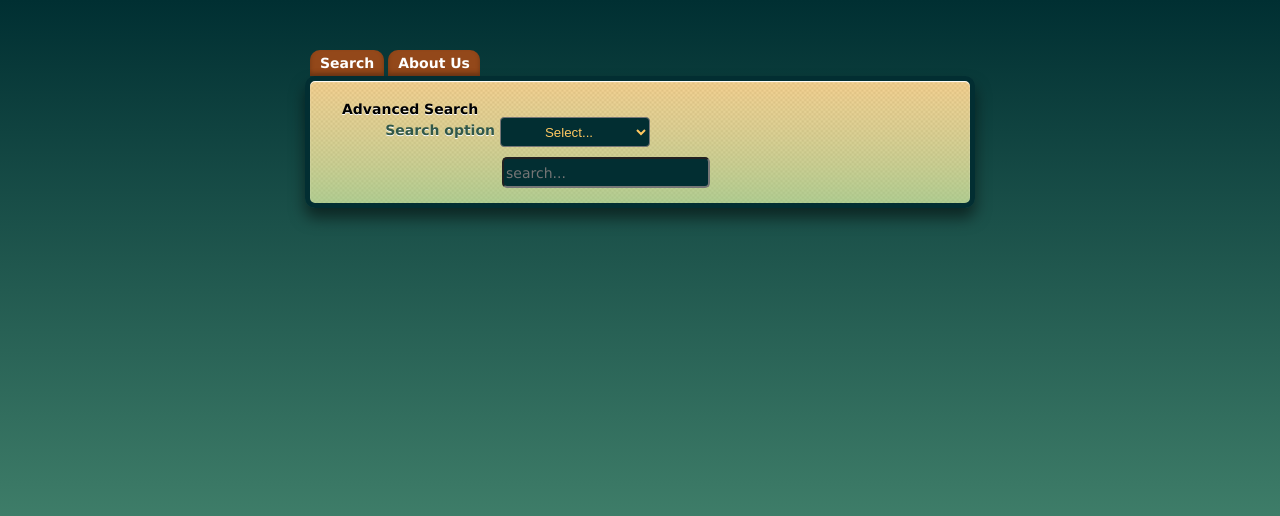
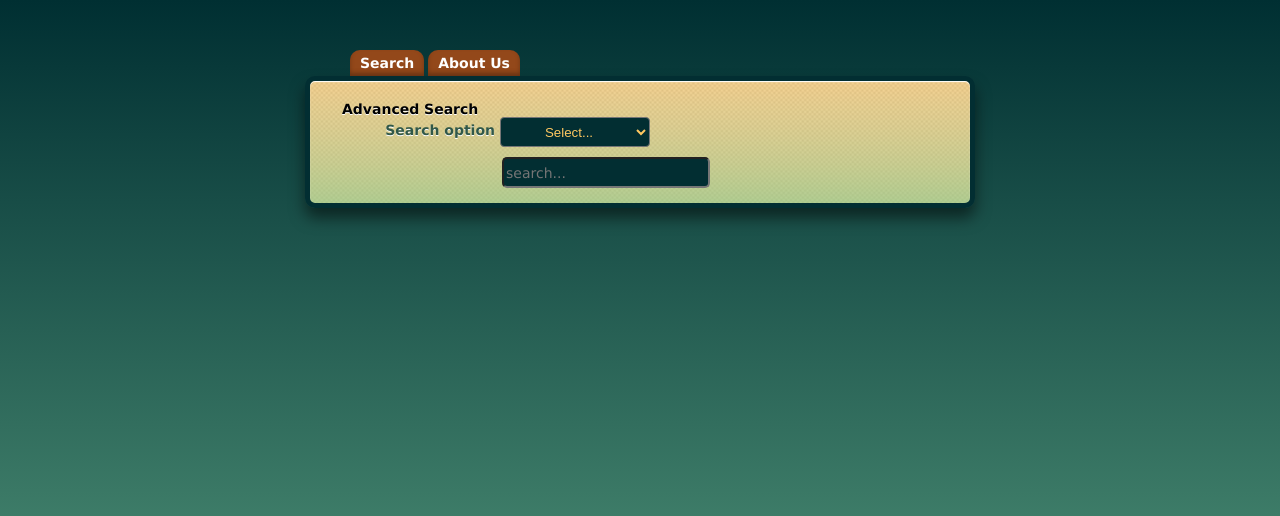
Before and after one commit to CodeYourFuture/javascript-module3, a plain HTML site: page serviceLondon1/index.html in a window 1280 px wide. Drawn offline with Linux system fonts and the light colour scheme.

Commit message:
css file modified

```diff
--- a/serviceLondon1/mystyle.css
+++ b/serviceLondon1/mystyle.css
@@ -17,7 +17,6 @@ form * {
 	zoom: 1;
 }
 body {
-	margin: 0 auto;
 	height: 500px;
 	background: #42826C;
 	background: #42826C -webkit-linear-gradient(#002F32,#42826C) no-repeat;
@@ -98,14 +97,13 @@ fieldset{
 	border-bottom: 1px solid rgb(76, 67, 65);
 	width: 550px;
 }
-.nav{
 
-}
 .nav ul{
 	display: block;
+	width: 600px;
 	margin:0 auto;
 	margin-top: 50px;
-	max-width: 680px;
+	/*max-width: 680px;*/
 	padding: 0;
 	padding-left: 20px;
 }
```
